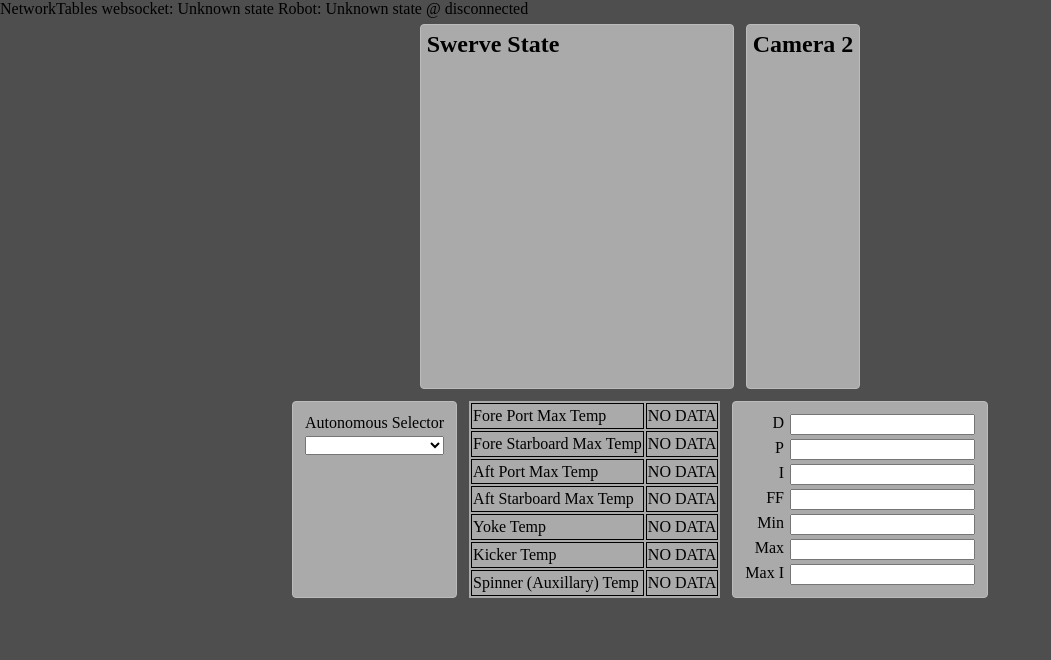
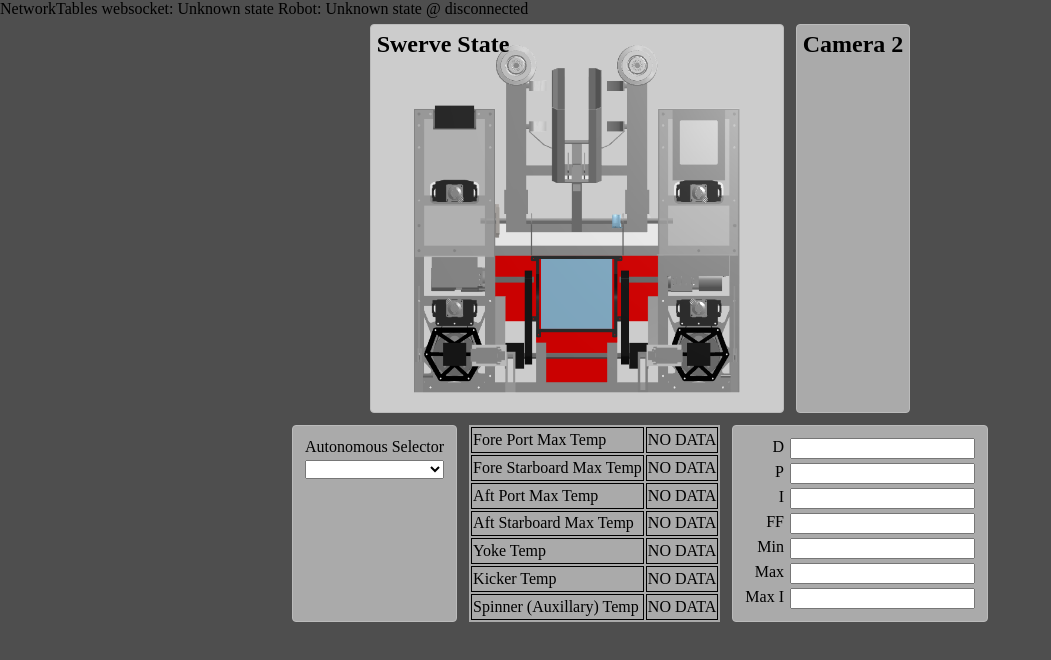
Before and after one commit to FRC-1721/1721-RapidReact, a website built with webpack: page dashboard/www/index.html in a window 1280 px wide. Shown: the whole page, without its empty margins (0-1051 px from the left). Built offline with nearby package versions, Linux system fonts and the light colour scheme.

Commit message:
This may actually make the dashboard more confusing and awful

```diff
--- a/dashboard/src/index.js
+++ b/dashboard/src/index.js
@@ -5,10 +5,10 @@ import updateTemp from "./temp-display";
 import { updateValue } from "./utils";
 import { setupPID, receivePIDUpdate } from "./pid-optimizer";
 
-const WHEEL_PORT_X = 25 + 50 / 2;
-const WHEEL_STARBOARD_X = 200 + 50 / 2;
+const WHEEL_PORT_X = 52 + 50 / 2;
+const WHEEL_STARBOARD_X = 296 + 50 / 2;
 const WHEEL_FORE_Y = 25 + 75 / 2;
-const WHEEL_AFT_Y = 200 + 75 / 2;
+const WHEEL_AFT_Y = 230 + 75 / 2;
 
 // make these packages visible to the networktables helpers, too
 window.$ = $;
--- a/dashboard/www/index.html
+++ b/dashboard/www/index.html
@@ -31,7 +31,7 @@
         <div class="swerve_drive_area">
             <div class="canvas_wrapper">
                 <h2>Swerve State</h2>
-                <canvas id="SwerveCanvas" width="300" height="300" />
+                <canvas id="SwerveCanvas" width="400" height="400" />
             </div>
             <div class="camera_wrapper">
                 <h2>Camera 2</h2>
--- a/dashboard/www/styles.css
+++ b/dashboard/www/styles.css
@@ -107,3 +107,14 @@ h2 {
     margin-top: 4px;
     width: 100%;
 }
+
+
+.canvas_wrapper {
+    background-image: url("resources/RobotBody.png");
+    background-color: #cccccc; /* Used if the image is unavailable */
+    height: 375px; /* You must set a specified height */
+    width: 400px;
+    background-position: center; /* Center the image */
+    background-repeat: no-repeat; /* Do not repeat the image */
+    background-size: cover; /* Resize the background image to cover the entire container */
+}
```
Also changed, not shown: dashboard/www/resources/RobotBody.png (added).
